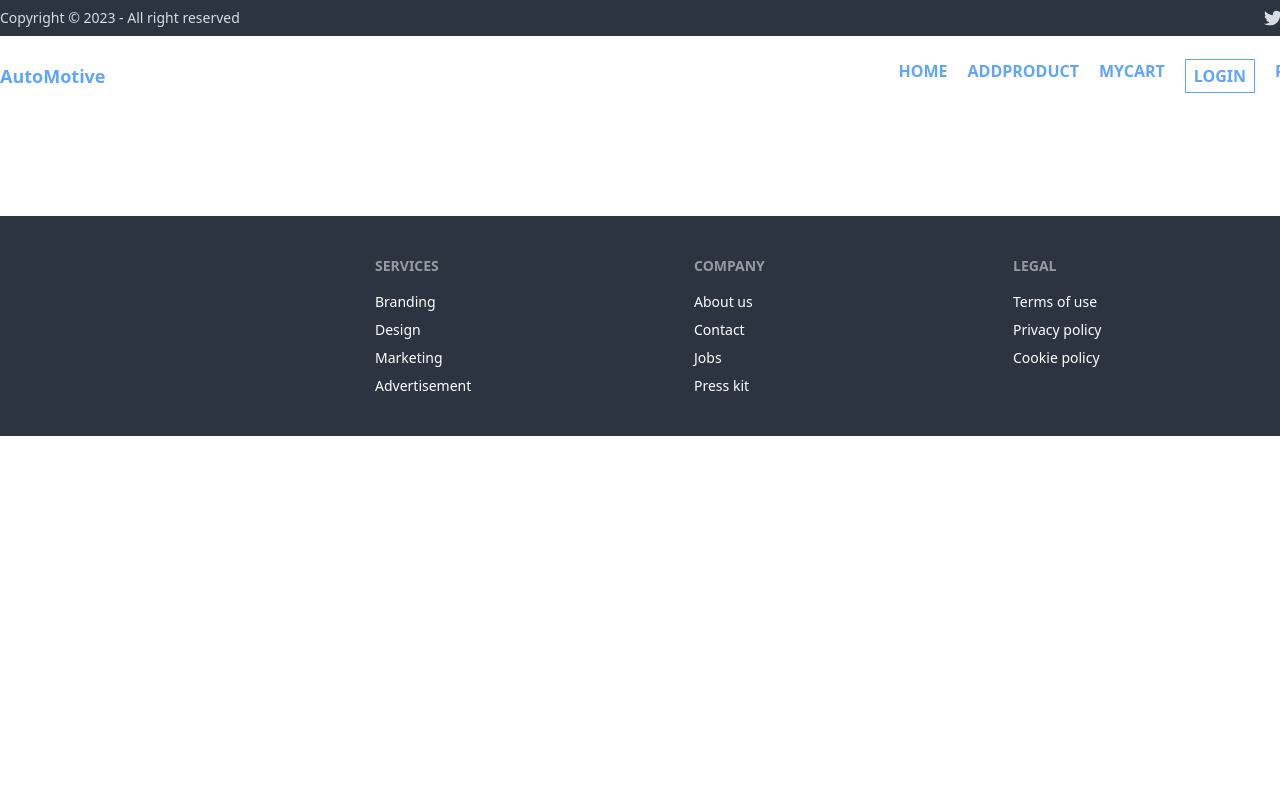
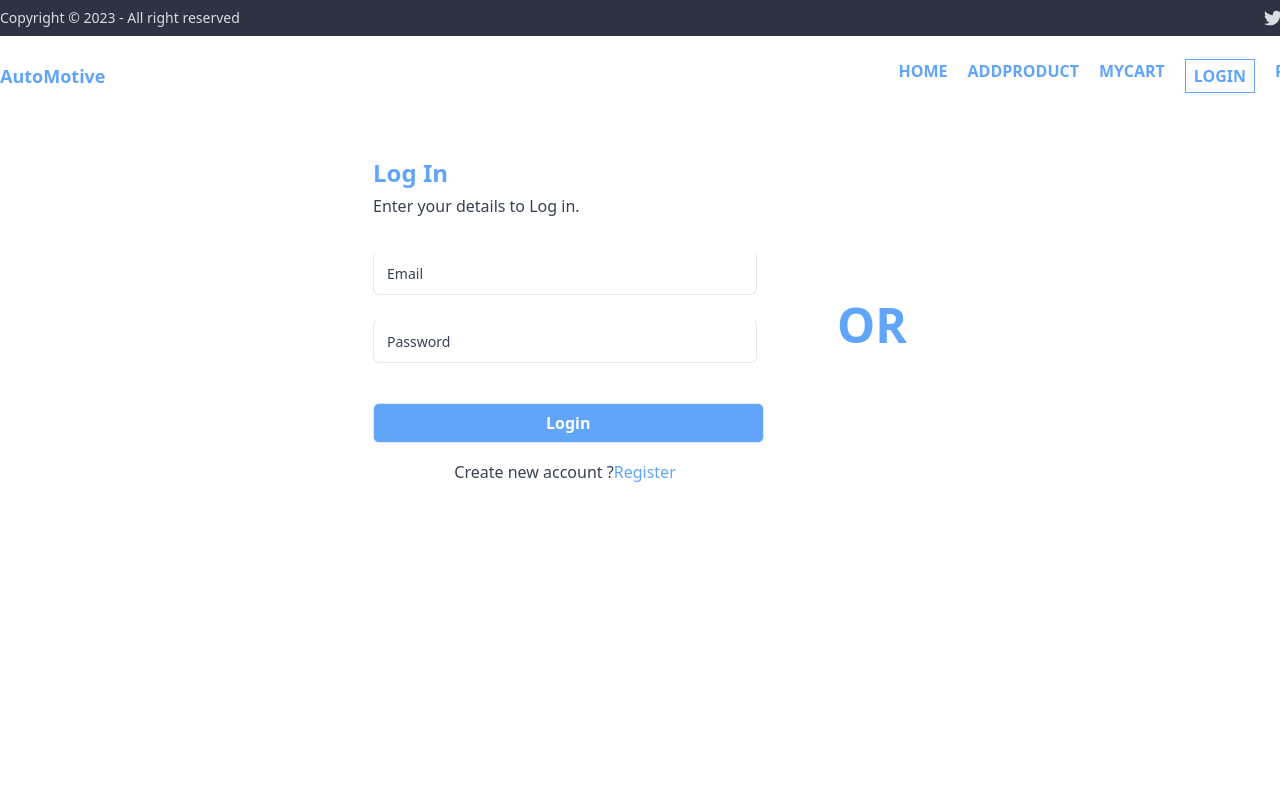
Before and after one commit to Najmus73/b8a10-brandshop-client-side-Najmus73, a React (Vite) app: page /login in a window 1280 px wide. Shown: the top 800 px of the page. Built offline with nearby package versions, Linux system fonts and the light colour scheme.

Commit message:
Add login auth with email password

```diff
--- a/src/Components/AuthProvider/AuthProvider.jsx
+++ b/src/Components/AuthProvider/AuthProvider.jsx
@@ -1,4 +1,4 @@
-import { createUserWithEmailAndPassword } from "firebase/auth";
+import { createUserWithEmailAndPassword, signInWithEmailAndPassword } from "firebase/auth";
 import { createContext } from "react";
 import auth from "../FireBase/Firebase.config";
 
@@ -10,7 +10,12 @@ const AuthProvider = ({children}) =>{
         return createUserWithEmailAndPassword(auth,email,password);
     }
 
-    const authInfo = {registerUser}
+    const LogInUser = (email,password) =>{
+           return signInWithEmailAndPassword(auth,email,password)
+    }
+
+
+    const authInfo = {registerUser,LogInUser}
 
     return(
        <AuthContext.Provider value={authInfo}>
--- a/src/Components/Footer/Footer.jsx
+++ b/src/Components/Footer/Footer.jsx
@@ -2,7 +2,7 @@ const Footer = () => {
     return (
         <div className="pt-[100px] overflow-hidden">
           <div className="w-[1920px]" style={{backgroundColor: '#2B3440'}}>
-        <footer className="footer grid pl-[90px] py-10 text-white lg:w-[1350px] mx-auto lg:grid lg:grid-cols-4 lg:justify-between">
+        <footer className="footer grid py-10 text-white lg:w-[1350px] mx-auto lg:grid lg:grid-cols-4 lg:justify-between">
             <nav>
                 <header className="footer-title">Services</header>
                 <a className="link link-hover">Branding</a>
--- a/src/Components/LogIn/LogIn.jsx
+++ b/src/Components/LogIn/LogIn.jsx
@@ -1,6 +1,89 @@
+import { useContext} from "react";
+import { AuthContext } from "../AuthProvider/AuthProvider";
+import { Link, useNavigate } from "react-router-dom";
+import swal from 'sweetalert';
+
 const LogIn = () =>{
+
+
+   const { LogInUser } = useContext(AuthContext)
+   const navigate = useNavigate();
+
+    const handleLoginUser = e =>{
+        e.preventDefault();
+        const email = e.target.email.value;
+        const password = e.target.password.value;
+
+        LogInUser(email,password)
+        .then(res=>{
+            swal("Good job!", "Successfully Logged In", "success")
+            e.target.reset()
+            navigate('/');
+        })
+        .catch(err=>{
+            swal("error", `${err.message}`, "error");
+        })
+
+    }
+
+
+
     return (
-        <div>
+        <div className="w-[1200px] mx-auto flex justify-center gap-20 pb-[220px]">
+            <div className="relative flex flex-col rounded-xl bg-transparent bg-clip-border text-gray-700 shadow-none   pt-10 ">
+                <h4 className="block font-sans text-2xl font-semibold leading-snug tracking-normal text-blue-400 antialiased">
+                    Log In
+                </h4>
+                <p className="mt-1 block font-sans text-base font-normal leading-relaxed text-gray-700 antialiased">
+                    Enter your details to Log in.
+                </p>
+                <form className="mt-8 mb-2 w-80 max-w-screen-lg sm:w-96" onSubmit={handleLoginUser}>
+                    <div className="mb-4 flex flex-col gap-6">
+
+                        <div className="relative h-11 w-full min-w-[200px]">
+                            <input
+                                type="email"
+                                name="email"
+                                className="peer h-full w-full rounded-md border border-blue-gray-200 border-t-transparent bg-transparent px-3 py-3 font-sans text-sm font-normal text-blue-gray-700 outline outline-0 transition-all placeholder-shown:border placeholder-shown:border-blue-gray-200 placeholder-shown:border-t-blue-gray-200 focus:border-2 focus:border-pink-500 focus:border-t-transparent focus:outline-0 disabled:border-0 disabled:bg-blue-gray-50"
+                                placeHolder=" "
+                                required
+                            />
+                            <label className="before:content[' '] after:content[' '] pointer-events-none absolute left-0 -top-1.5 flex h-full w-full select-none text-[11px] font-normal leading-tight text-blue-gray-400 transition-all before:pointer-events-none before:mt-[6.5px] before:mr-1 before:box-border before:block before:h-1.5 before:w-2.5 before:rounded-tl-md before:border-t before:border-l before:border-blue-gray-200 before:transition-all after:pointer-events-none after:mt-[6.5px] after:ml-1 after:box-border after:block after:h-1.5 after:w-2.5 after:flex-grow after:rounded-tr-md after:border-t after:border-r after:border-blue-gray-200 after:transition-all peer-placeholder-shown:text-sm peer-placeholder-shown:leading-[4.1] peer-placeholder-shown:text-blue-gray-500 peer-placeholder-shown:before:border-transparent peer-placeholder-shown:after:border-transparent peer-focus:text-[11px] peer-focus:leading-tight peer-focus:text-pink-500 peer-focus:before:border-t-2 peer-focus:before:border-l-2 peer-focus:before:!border-pink-500 peer-focus:after:border-t-2 peer-focus:after:border-r-2 peer-focus:after:!border-pink-500 peer-disabled:text-transparent peer-disabled:before:border-transparent peer-disabled:after:border-transparent peer-disabled:peer-placeholder-shown:text-blue-gray-500">
+                                Email
+                            </label>
+                        </div>
+                        <div className="relative h-11 w-full min-w-[200px]">
+                            <input
+                                type='password'
+                                name="password"
+                                className="peer h-full w-full rounded-md border border-blue-gray-200 border-t-transparent bg-transparent px-3 py-3 font-sans text-sm font-normal text-blue-gray-700 outline outline-0 transition-all placeholder-shown:border placeholder-shown:border-blue-gray-200 placeholder-shown:border-t-blue-gray-200 focus:border-2 focus:border-pink-500 focus:border-t-transparent focus:outline-0 disabled:border-0 disabled:bg-blue-gray-50"
+                                placeHolder=" "
+                                required
+                            />
+                            <label className="before:content[' '] after:content[' '] pointer-events-none absolute left-0 -top-1.5 flex h-full w-full select-none text-[11px] font-normal leading-tight text-blue-gray-400 transition-all before:pointer-events-none before:mt-[6.5px] before:mr-1 before:box-border before:block before:h-1.5 before:w-2.5 before:rounded-tl-md before:border-t before:border-l before:border-blue-gray-200 before:transition-all after:pointer-events-none after:mt-[6.5px] after:ml-1 after:box-border after:block after:h-1.5 after:w-2.5 after:flex-grow after:rounded-tr-md after:border-t after:border-r after:border-blue-gray-200 after:transition-all peer-placeholder-shown:text-sm peer-placeholder-shown:leading-[4.1] peer-placeholder-shown:text-blue-gray-500 peer-placeholder-shown:before:border-transparent peer-placeholder-shown:after:border-transparent peer-focus:text-[11px] peer-focus:leading-tight peer-focus:text-pink-500 peer-focus:before:border-t-2 peer-focus:before:border-l-2 peer-focus:before:!border-pink-500 peer-focus:after:border-t-2 peer-focus:after:border-r-2 peer-focus:after:!border-pink-500 peer-disabled:text-transparent peer-disabled:before:border-transparent peer-disabled:after:border-transparent peer-disabled:peer-placeholder-shown:text-blue-gray-500">
+                                Password
+                            </label>
+                        </div>
+                    </div>
+                    <div className="inline-flex items-center">
+
+
+                    </div><br />
+
+                    <input className="border px-[172px] py-[7px] rounded-md bg-blue-400 text-white font-bold" type="submit" value='Login'></input>
+
+                    <p className="mt-4 text-center font-sans text-base font-normal leading-relaxed text-gray-700 antialiased flex justify-center">
+                       Create new account ?
+
+                       <Link to='/register'>
+                           <p className="font-medium text-blue-400 transition-colors hover:text-blue-700">Register</p>
+                       </Link>
+
+                    </p>
+                </form>
+            </div>
+
+            <div className="pt-10 flex items-center text-5xl font-bold text-blue-400">OR</div>
 
         </div>
     )
--- a/src/Components/Register/Register.jsx
+++ b/src/Components/Register/Register.jsx
@@ -42,7 +42,7 @@ const Register = () => {
     return (
         <div className="w-[1200px] mx-auto pb-[155px]">
             <div className="relative flex flex-col rounded-xl bg-transparent bg-clip-border text-gray-700 shadow-none w-[600px] mx-auto pt-10 pl-[108px]">
-                <h4 className="block font-sans text-2xl font-semibold leading-snug tracking-normal text-blue-gray-900 antialiased">
+                <h4 className="block font-sans text-2xl font-semibold leading-snug tracking-normal text-blue-400 antialiased">
                     Sign Up
                 </h4>
                 <p className="mt-1 block font-sans text-base font-normal leading-relaxed text-gray-700 antialiased">
@@ -91,14 +91,14 @@ const Register = () => {
 
                     </div><br />
 
-                    <input className="border px-[163px] py-[7px] rounded-md bg-pink-500 text-white" type="submit" value='Register'></input>
+                    <input className="border px-[163px] py-[7px] rounded-md bg-blue-400 text-white font-bold" type="submit" value='Register'></input>
 
                     <p className="mt-4 block text-center font-sans text-base font-normal leading-relaxed text-gray-700 antialiased">
                         Already have an account?
 
                         <Link to='/login'>
                             <a
-                                className="font-medium text-pink-500 transition-colors hover:text-blue-700"
+                                className="font-medium text-blue-400 transition-colors hover:text-blue-700"
                                 href="#"
                             >
                                 Sign In
```
